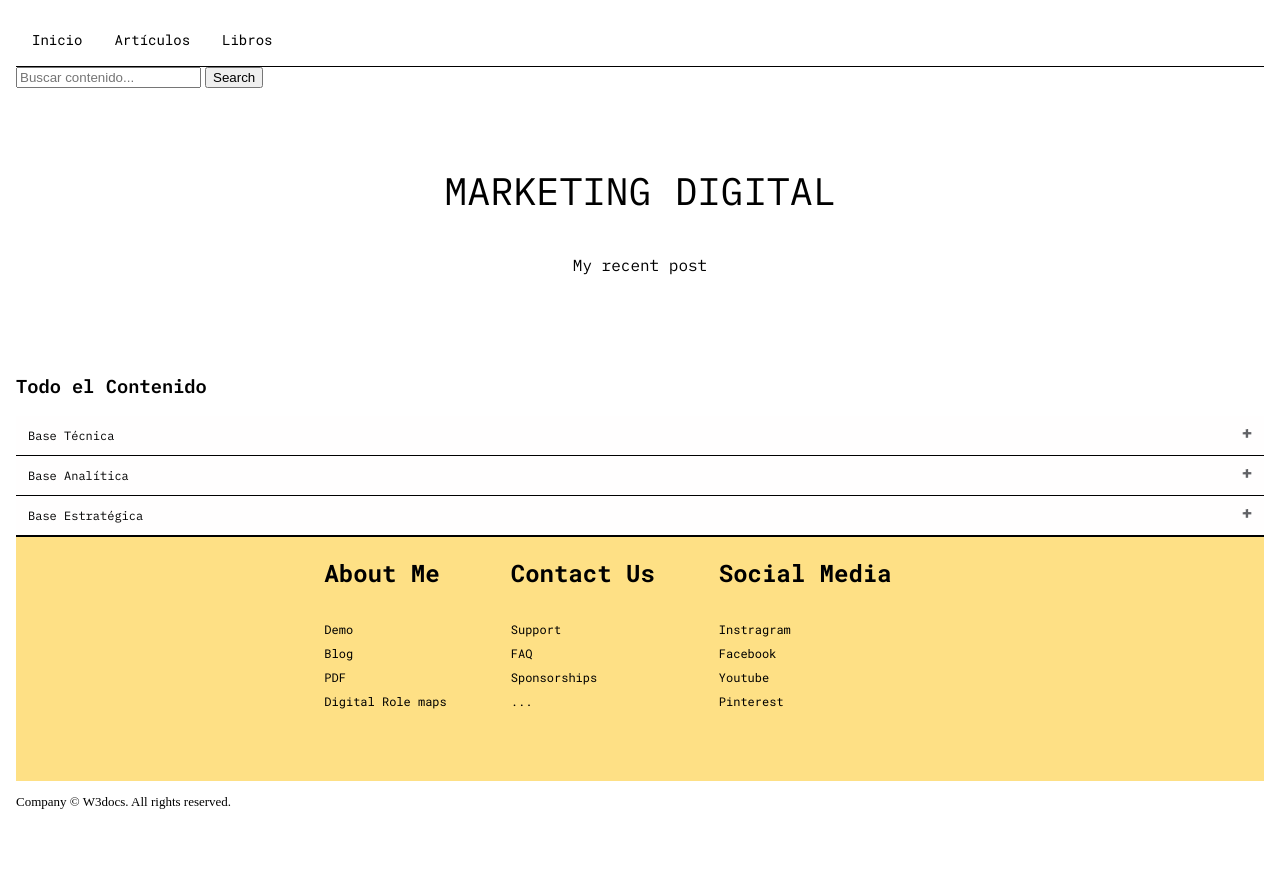
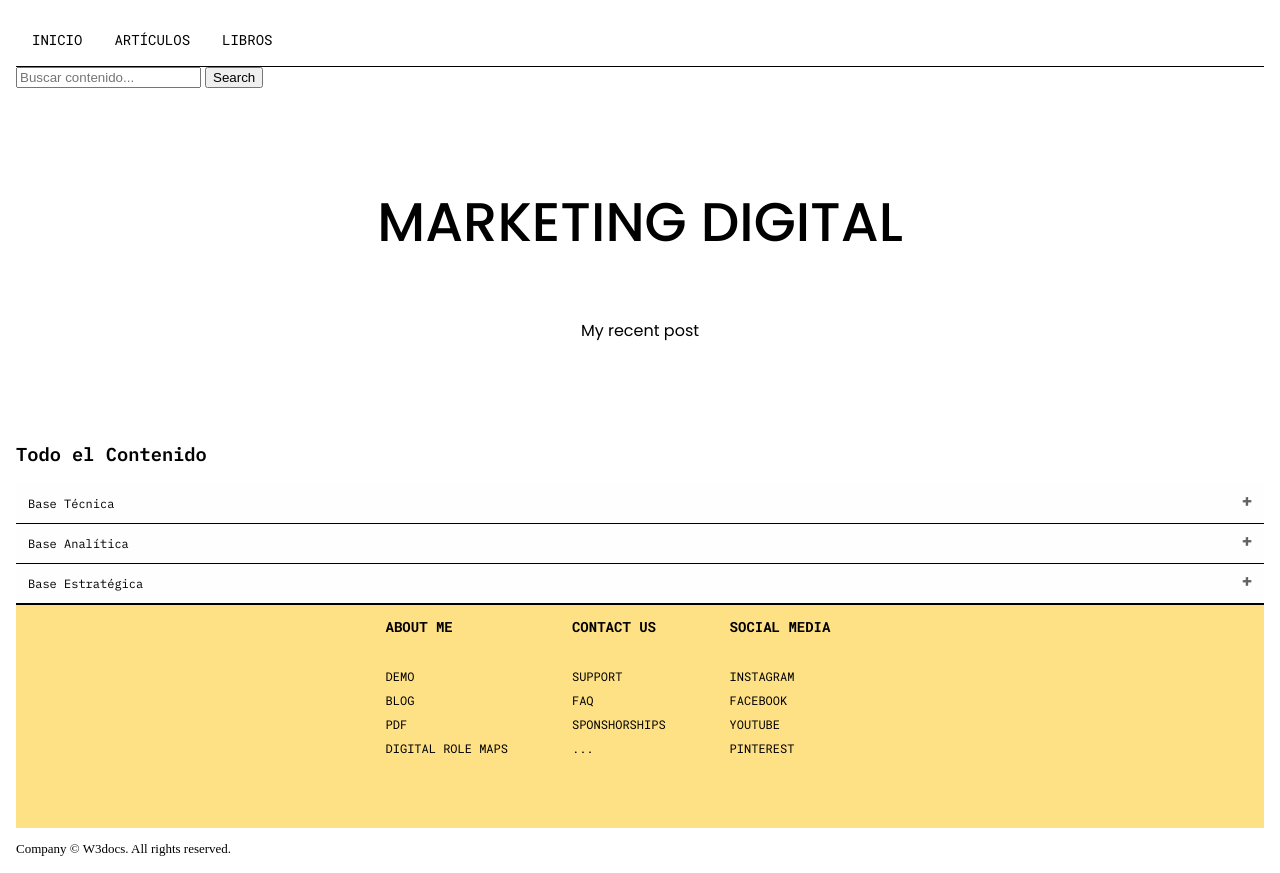
Before and after one commit to ManuData/blog_penv, a Django app: page /blog/articles in a window 1280 px wide. Before the commit the page ends 809 px from the top, so only its background shows below. Run offline with Django 4.2, Linux system fonts and the light colour scheme; data that the repository does not hold is empty.

Commit message:
Added css for article list

```diff
--- a/mysite/blog/static/blog/articles.css
+++ b/mysite/blog/static/blog/articles.css
@@ -33,18 +33,22 @@ ul{
     justify-content: center;
     align-items: center;
     flex-direction: column;
-    font-family: "IBM Plex Mono", monospace;
+    /*font-family: "Montserrat";*/
+font-family: "Poppins", sans-serif;
 
 
 }
 
 .blog-heading-span{
     color:chocolate;
+    font-family: "Poppins", sans-serif;
 }
 
 .blog-heading h3{
-    font-size:2.4rem;
-    font-weight: 400;
+    font-size:3.4rem;
+    font-family: "Poppins", sans-serif;
+    font-weight: 500;
+
 
 }
 
@@ -61,7 +65,7 @@ ul{
     width:350px;
     height:500px;
     background-color: #ffffff;
-    border:1px solid #ececee;
+    border:1px solid black;
     margin:20px;
 
 }
@@ -85,14 +89,15 @@ ul{
     padding:30px;
     display:flex;
     flex-direction:column;
+    /*border-top: 1px solid;*/
 
 
 }
 
 .blog-text span{
-    color:red;
+    color:black;
     font-size:0.7rem;
-    font-family: Montserrat;
+    font-family: "Montserrat";
 
 }
 
@@ -101,19 +106,19 @@ ul{
     font-size:1.3rem;
     font-weight:500;
     color: #272727;
-    font-family: Montserrat;
+    font-family: "Montserrat";
     }
 
 .blog-text .blog-title:hover{
-    color: #f33c3f;
+    color: blue;
     transition:all ease 0.3s;
 }
 
 
 .blog-text p{
     height:50px;
-    color:brown;
-    font-size:0.9rem;
+    color:black;
+    font-size:12px;
     display:-webkit-box;
     -webkit-line-clamp: 3;
     -webkit-box-orient:vertical;
@@ -125,6 +130,9 @@ ul{
 
 .blog-text a{
     color:black;
+    font-family:"Monsterrat", monospace;
+    font-size:12px;
+
 }
 
 .blog-text a:hover{
@@ -156,7 +164,7 @@ ul{
 
   /* Add a background color to the button if it is clicked on (add the .active class with JS), and when you move the mouse over it (hover) */
   .active, .accordion:hover {
-    background-color: white;
+    background-color:white;
   }
 
   /* Style the accordion panel. Note: hidden by default */
@@ -167,6 +175,11 @@ ul{
     overflow: hidden;
     font-family: "IBM Plex Mono", monospace;
     font-size:12px;
+  }
+
+  .panel p:hover {
+    color:#1e02da;
+
   }
 
   .accordion:after {
--- a/mysite/blog/static/blog/base.css
+++ b/mysite/blog/static/blog/base.css
@@ -164,6 +164,7 @@ body{
 
       .footer-heading h2{
         margin-bottom: 2rem;
+        font-size:14px;
         }
 
       .footer-heading a{
@@ -235,6 +236,7 @@ body{
 
       .footer-heading h2{
         margin-bottom: 2rem;
+        font-size:12px;
         }
 
       .footer-heading a{
--- a/mysite/blog/templates/blog/articles_serialized.html
+++ b/mysite/blog/templates/blog/articles_serialized.html
@@ -11,7 +11,7 @@
 <section id="blog">
     <!-- Heading-->
     <div class="blog-heading">
-        <h3>MARKETING DIGITAL</h3>
+        <h3>Marketing Digital</h3>
         <span>My recent post</span>
 
     </div>
@@ -33,7 +33,7 @@
                 <span>{{article.published}} | Nirvana Digital</span>
                 <a href='{{ article.url }}' class="blog-title">{{article.title}}</a>
                 <p>{{article.article_description}}</p>
-                <a href='{{ article.url }}'>Leer más</a>
+                <a href='{{ article.url }}'>&#8227; Leer más</a>
             </div>
         </div>
         {%endfor%}
--- a/mysite/blog/templates/blog/base.html
+++ b/mysite/blog/templates/blog/base.html
@@ -8,11 +8,8 @@
     <title>{%block title%}{%endblock%}</title>
     <link rel="stylesheet" href= "{% static 'blog/base.css' %}">
     {%block header%}
-    <link rel="preconnect" href="https://fonts.googleapis.com">
     <link rel="preconnect" href="https://fonts.gstatic.com" crossorigin>
-    <link rel="preconnect" href="https://fonts.googleapis.com">
-<link rel="preconnect" href="https://fonts.gstatic.com" crossorigin>
-<link href="https://fonts.googleapis.com/css2?family=Gantari:ital,wght@0,100;0,200;0,300;0,400;0,500;0,600;0,700;0,800;0,900;1,100;1,200;1,300;1,400;1,900&family=IBM+Plex+Mono:ital,wght@0,100;0,200;0,300;0,400;0,500;0,600;1,100;1,200&family=Noto+Serif+JP:wght@200;300;400;500;600;700;900&family=Roboto+Mono:ital,wght@0,100;0,200;0,300;0,400;0,500;0,600;0,700;1,100;1,200;1,300;1,400;1,500;1,600;1,700&family=Roboto:wght@100;500;700&display=swap" rel="stylesheet">
+    <link href="https://fonts.googleapis.com/css2?family=Gantari:ital,wght@0,100;0,200;0,300;0,400;0,500;0,600;0,700;0,800;0,900;1,100;1,200;1,300;1,400;1,900&family=IBM+Plex+Mono:ital,wght@0,100;0,200;0,300;0,400;0,500;0,600;1,100;1,200&family=Montserrat:ital,wght@0,100;0,300;0,500;0,600;0,700;0,800;1,600&family=Noto+Serif+JP:wght@200;300;400;500;600;700;900&family=Poppins:wght@300;400;500;600&family=Roboto+Mono:ital,wght@0,100;0,200;0,300;0,400;0,500;0,600;0,700;1,100;1,200;1,300;1,400;1,500;1,600;1,700&family=Roboto:wght@100;500;700&display=swap" rel="stylesheet">
     <link rel="stylesheet" {% block header-indexcss %}{% endblock %}>
     <link rel="stylesheet" {% block header-articlecss %}{% endblock %}>
     <link rel="stylesheet" {% block header-articlescss %}{% endblock %}>
@@ -44,9 +41,9 @@
         <!-- Menú: Focalizado para Desktop y Mobile  -->
     <nav class = "navBar">
         <div class="topnav">
-            <a href="#home">Inicio</a>
-            <a href="#Artículos">Artículos</a>
-            <a href="#contact">Libros</a>
+            <a href="#home">INICIO</a>
+            <a href="#Artículos">ARTÍCULOS</a>
+            <a href="#contact">LIBROS</a>
             <a href="#about" class="buttonMenu" onclick="openNav()">&#8942;</a>
         </div>
     </nav>
@@ -71,25 +68,25 @@
 
             <div class="footer">
                 <div class="footer-heading footer-1">
-                    <h2>About Me</h2>
-                    <a href="#">Demo</a>
-                    <a href="#">Blog</a>
+                    <h2>ABOUT ME</h2>
+                    <a href="#">DEMO</a>
+                    <a href="#">BLOG</a>
                     <a href="#">PDF</a>
-                    <a href="#">Digital Role maps</a>
+                    <a href="#">DIGITAL ROLE MAPS</a>
                 </div>
                 <div class="footer-heading footer-2">
-                    <h2>Contact Us</h2>
-                    <a href="#">Support</a>
+                    <h2>CONTACT US</h2>
+                    <a href="#">SUPPORT</a>
                     <a href="#">FAQ</a>
-                    <a href="#">Sponsorships</a>
+                    <a href="#">SPONSHORSHIPS</a>
                     <a href="#">...</a>
                 </div>
                 <div class="footer-heading footer-3">
-                    <h2>Social Media</h2>
-                    <a href="#">Instragram</a>
-                    <a href="#">Facebook</a>
-                    <a href="#">Youtube</a>
-                    <a href="#">Pinterest</a>
+                    <h2>SOCIAL MEDIA</h2>
+                    <a href="#">INSTAGRAM</a>
+                    <a href="#">FACEBOOK</a>
+                    <a href="#">YOUTUBE</a>
+                    <a href="#">PINTEREST</a>
                 </div>
             </div>
 
```
